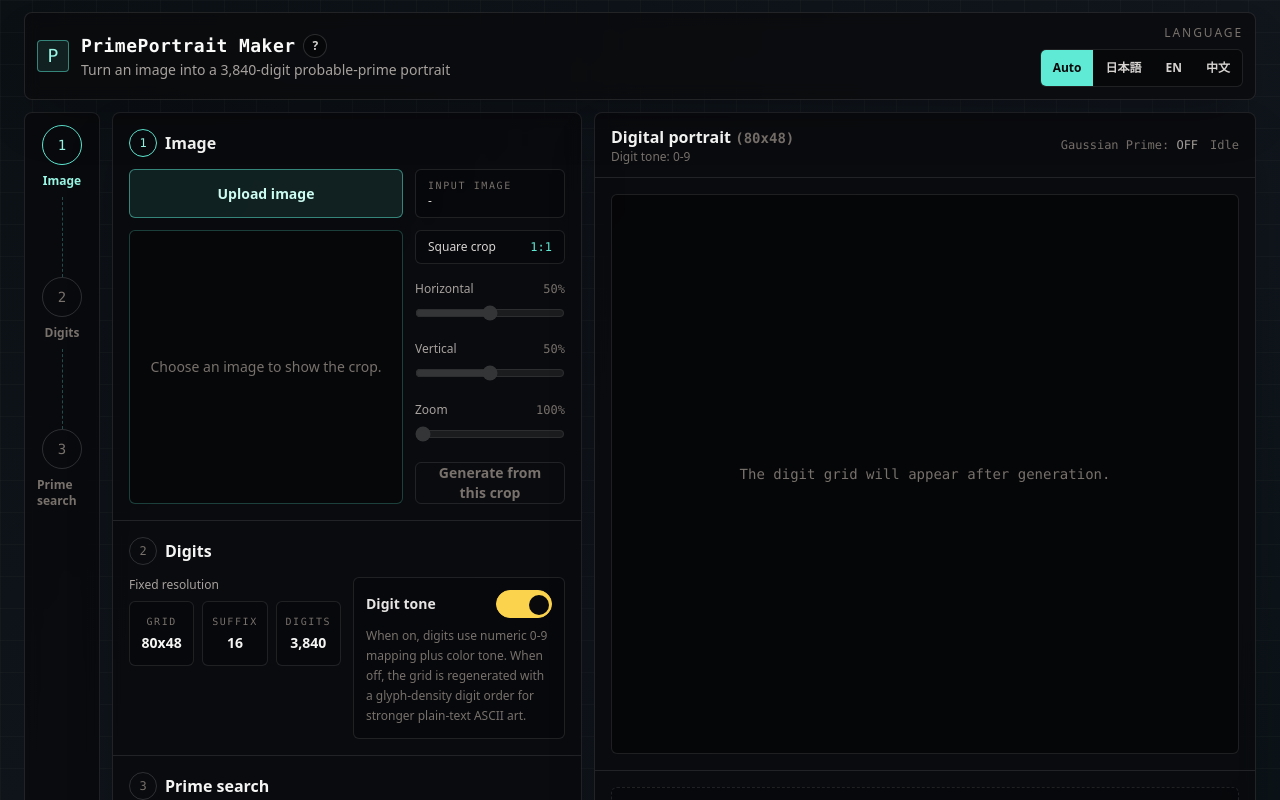
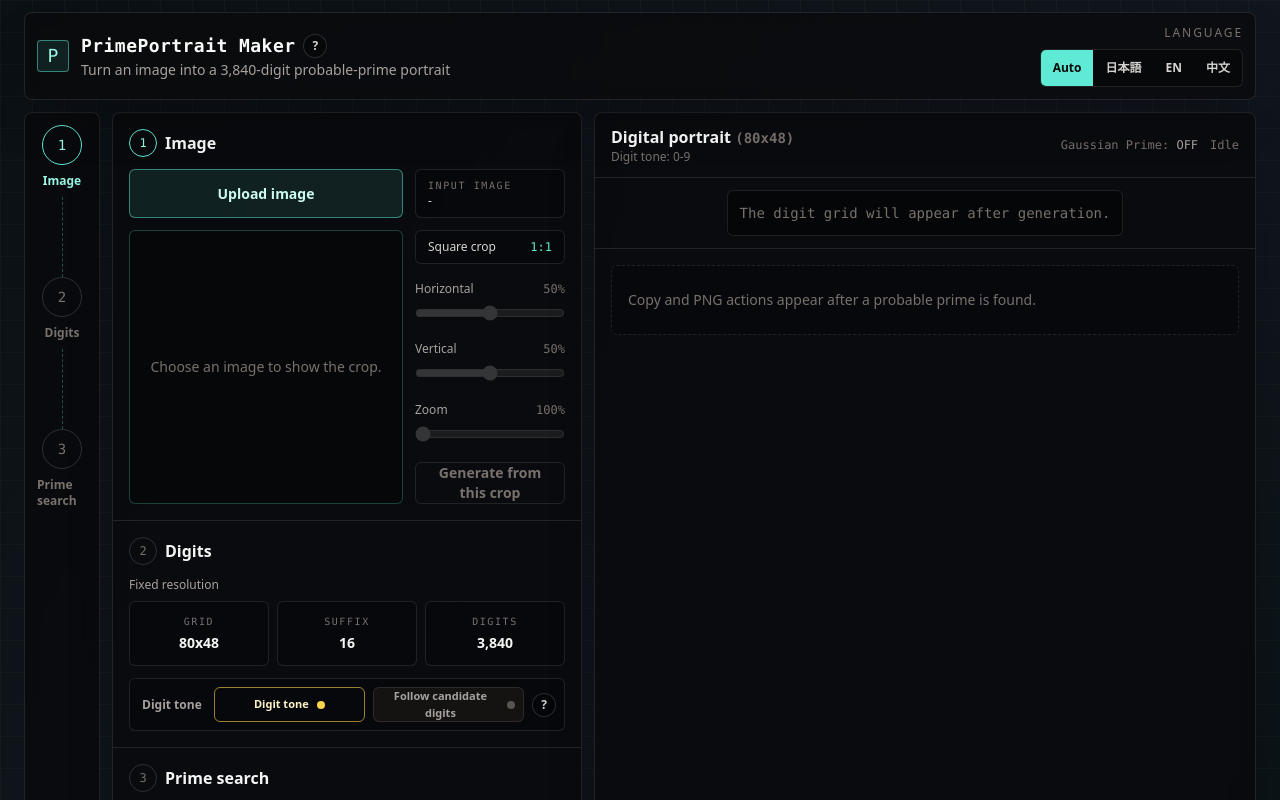
Before and after one commit to dueyama/primeportrait-maker, a Next.js app: page / in a window 1280 px wide. Shown: the top 800 px of the page. Built offline with nearby package versions, Linux system fonts and the light colour scheme.

Commit message:
Refine tone display controls

```diff
--- a/app/page.tsx
+++ b/app/page.tsx
@@ -9,7 +9,6 @@ import {
   renderDigitGridPng,
   type CropFocus,
   type DigitArtResult,
-  type DigitMappingMode,
 } from "@/lib/imageArt";
 
 type SearchStatus = "idle" | "running" | "found" | "not_found" | "cancelled" | "error";
@@ -84,7 +83,9 @@ const translations = {
     gaussian: "Gaussian Prime",
     gaussianHelp: "ONの場合、通常の素数に加えて n mod 4 = 3 を要求します。",
     digitTone: "数字の濃淡",
-    digitToneHelp: "ONでは0〜9の数値順に色で濃淡を出します。OFFでは単色表示でも崩れにくいよう、数字の字形密度順で再生成します。",
+    digitToneHelp: "ONでは元画像から取った濃淡で色を付けます。候補化で末尾の数字が変わっても色は元画像のままです。OFFは単色表示にするだけで、探索や数字列は変えません。",
+    followDigitTone: "濃淡を数字に追従",
+    followDigitToneHelp: "ONでは候補化で変わった数字に合わせて色も変えます。OFFでは元画像の濃淡を固定します。",
     start: "素数探索を開始",
     stop: "停止",
     retry: "再探索",
@@ -179,7 +180,9 @@ const translations = {
     gaussian: "Gaussian Prime",
     gaussianHelp: "When on, the result must also satisfy n mod 4 = 3.",
     digitTone: "Digit tone",
-    digitToneHelp: "When on, digits use numeric 0-9 mapping plus color tone. When off, the grid is regenerated with a glyph-density digit order for stronger plain-text ASCII art.",
+    digitToneHelp: "When on, color tone comes from the source image and stays fixed even if the candidate suffix digits change. Turning it off only changes display color; it does not affect search or the digit string.",
+    followDigitTone: "Follow candidate digits",
+    followDigitToneHelp: "When on, changed candidate digits also change their color tone. When off, color tone stays locked to the source image.",
     start: "Start prime search",
     stop: "Stop",
     retry: "Search again",
@@ -274,7 +277,9 @@ const translations = {
     gaussian: "Gaussian Prime",
     gaussianHelp: "开启时，除了是素数，还要求 n mod 4 = 3。",
     digitTone: "数字明暗",
-    digitToneHelp: "开启时使用0〜9数值顺序并用颜色表现明暗。关闭时会按数字字形密度重新生成，单色文本更接近ASCII图。",
+    digitToneHelp: "开启时颜色明暗来自原图，即使候选末尾数字改变，颜色也保持原图明暗。关闭只会切换为单色显示，不会影响搜索或数字串。",
+    followDigitTone: "明暗跟随数字",
+    followDigitToneHelp: "开启时，候选数字改变后颜色明暗也会改变。关闭时，颜色明暗固定为原图。",
     start: "开始素数搜索",
     stop: "停止",
     retry: "重新搜索",
@@ -326,6 +331,7 @@ export default function Home() {
   const [autoLocale, setAutoLocale] = useState<Locale>("ja");
   const [gaussian, setGaussian] = useState(false);
   const [digitTone, setDigitTone] = useState(true);
+  const [toneFollowsDigits, setToneFollowsDigits] = useState(false);
   const [status, setStatus] = useState<SearchStatus>("idle");
   const [attempts, setAttempts] = useState(0);
   const [probablePrimeTests, setProbablePrimeTests] = useState(0);
@@ -340,6 +346,8 @@ export default function Home() {
   const t = translations[locale];
   const wrappedPrime = useMemo(() => (prime ? wrapDigits(prime, GRID_WIDTH) : ""), [prime]);
   const gridText = useMemo(() => wrappedPrime || art?.grid.join("\n") || "", [art, wrappedPrime]);
+  const toneGridText = useMemo(() => art?.toneGrid.join("\n") ?? "", [art]);
+  const displayToneGridText = toneFollowsDigits ? "" : toneGridText;
   const canSearch = Boolean(art) && status !== "running";
   const displayMessage = message || t.noImage;
 
@@ -377,10 +385,10 @@ export default function Home() {
       return URL.createObjectURL(file);
     });
 
-    await generateDigitArt(file, { x: 0.5, y: 0.5, zoom: 1 }, digitTone);
+    await generateDigitArt(file, { x: 0.5, y: 0.5, zoom: 1 });
   }
 
-  async function generateDigitArt(file = sourceFile, focus = cropFocus, tone = digitTone): Promise<void> {
+  async function generateDigitArt(file = sourceFile, focus = cropFocus): Promise<void> {
     if (!file) {
       setMessage(t.pickImageFirst);
       return;
@@ -397,21 +405,12 @@ export default function Home() {
     setMessage(t.generating);
 
     try {
-      const result = await imageFileToDigitArt(file, focus, mappingModeForTone(tone));
+      const result = await imageFileToDigitArt(file, focus);
       setArt(result);
       setMessage(t.generated(GRID_WIDTH, GRID_HEIGHT, result.flatDigits.length));
     } catch (error) {
       setStatus("error");
       setMessage(error instanceof Error ? error.message : t.error);
-    }
-  }
-
-  async function handleDigitToneToggle(): Promise<void> {
-    const nextTone = !digitTone;
-    setDigitTone(nextTone);
-
-    if (sourceFile) {
-      await generateDigitArt(sourceFile, cropFocus, nextTone);
     }
   }
 
@@ -528,7 +527,7 @@ export default function Home() {
       return;
     }
 
-    const png = renderDigitGridPng(wrappedPrime.split("\n"), digitTone);
+    const png = renderDigitGridPng(wrappedPrime.split("\n"), digitTone, toneFollowsDigits ? undefined : art?.toneGrid);
     const link = document.createElement("a");
     link.href = png;
     link.download = digitTone ? "primeportrait-prime-tone.png" : "primeportrait-prime-plain.png";
@@ -639,7 +638,7 @@ export default function Home() {
             </WorkflowBlock>
 
             <WorkflowBlock index={2} title={t.stepDigits} active={Boolean(sourceFile) && !art}>
-              <div className="grid gap-3 sm:grid-cols-[1fr_1fr]">
+              <div className="grid gap-3">
                 <div>
                   <p className="mb-2 text-xs font-medium text-stone-400">{t.fixedResolution}</p>
                   <dl className="grid grid-cols-3 gap-2 text-center">
@@ -648,12 +647,15 @@ export default function Home() {
                     <Metric label={t.digits} value={TOTAL_DIGITS.toLocaleString()} />
                   </dl>
                 </div>
-                <ToggleRow
-                  label={t.digitTone}
-                  help={t.digitToneHelp}
-                  enabled={digitTone}
-                  tone="amber"
-                  onToggle={() => void handleDigitToneToggle()}
+                <ToneControls
+                  toneLabel={t.digitTone}
+                  toneHelp={t.digitToneHelp}
+                  toneEnabled={digitTone}
+                  onToneToggle={() => setDigitTone((value) => !value)}
+                  followLabel={t.followDigitTone}
+                  followHelp={t.followDigitToneHelp}
+                  followEnabled={toneFollowsDigits}
+                  onFollowToggle={() => setToneFollowsDigits((value) => !value)}
                 />
               </div>
             </WorkflowBlock>
@@ -719,8 +721,8 @@ export default function Home() {
               </div>
             </div>
 
-            <div className="p-4">
-              <DigitGrid value={gridText} tone={digitTone} heightClass="h-[340px] sm:h-[470px] xl:h-[560px]" placeholder={t.gridPlaceholder} />
+            <div className="flex justify-center p-3">
+              <DigitGrid value={gridText} toneValue={displayToneGridText} tone={digitTone} placeholder={t.gridPlaceholder} />
             </div>
 
             <div className="border-t border-white/10 px-4 py-4">
@@ -980,6 +982,63 @@ function ToggleRow({
   );
 }
 
+function ToneControls({
+  toneLabel,
+  toneHelp,
+  toneEnabled,
+  onToneToggle,
+  followLabel,
+  followHelp,
+  followEnabled,
+  onFollowToggle,
+}: {
+  toneLabel: string;
+  toneHelp: string;
+  toneEnabled: boolean;
+  onToneToggle: () => void;
+  followLabel: string;
+  followHelp: string;
+  followEnabled: boolean;
+  onFollowToggle: () => void;
+}) {
+  return (
+    <div className="flex items-center gap-2 rounded-md border border-white/10 bg-black/20 px-2 py-2">
+      <span className="hidden shrink-0 px-1 text-xs font-semibold text-stone-400 sm:block">{toneLabel}</span>
+      <div className="grid min-w-0 flex-1 grid-cols-2 gap-2">
+        <CompactSwitch label={toneLabel} enabled={toneEnabled} onToggle={onToneToggle} />
+        <CompactSwitch label={followLabel} enabled={followEnabled} onToggle={onFollowToggle} />
+      </div>
+      <HelpButton title={toneLabel} body={`${toneHelp} ${followHelp}`} align="right" />
+    </div>
+  );
+}
+
+function CompactSwitch({
+  label,
+  enabled,
+  onToggle,
+}: {
+  label: string;
+  enabled: boolean;
+  onToggle: () => void;
+}) {
+  return (
+    <button
+      type="button"
+      onClick={onToggle}
+      className={`flex min-h-7 items-center justify-center gap-2 rounded-md border px-2 text-center text-[11px] font-semibold transition ${
+        enabled
+          ? "border-amber-300/60 bg-amber-300/12 text-amber-100"
+          : "border-white/10 bg-stone-900/70 text-stone-400 hover:border-white/20"
+      }`}
+      aria-pressed={enabled}
+    >
+      <span>{label}</span>
+      <span className={`h-2 w-2 shrink-0 rounded-full ${enabled ? "bg-amber-300" : "bg-stone-600"}`} />
+    </button>
+  );
+}
+
 function RangeControl({
   label,
   value,
@@ -1121,28 +1180,29 @@ function LanguageSwitch({
 
 const DigitGrid = memo(function DigitGrid({
   value,
+  toneValue,
   tone,
-  heightClass,
   placeholder,
 }: {
   value: string;
+  toneValue: string;
   tone: boolean;
-  heightClass: string;
   placeholder: string;
 }) {
   const rows = useMemo(() => value.split("\n"), [value]);
+  const toneRows = useMemo(() => toneValue.split("\n"), [toneValue]);
 
   return (
     <div
-      className={`digit-grid ${heightClass} w-full overflow-auto rounded-md border border-white/10 bg-black/40 p-3 font-mono text-[7px] leading-[1.05]`}
+      className="digit-grid inline-block max-w-full overflow-hidden rounded-md border border-white/10 bg-black/40 p-2 font-mono text-[6px] leading-[1.04] sm:p-3 sm:text-[8px]"
       aria-label={placeholder}
     >
       {value ? (
-        <pre className="m-0 select-text whitespace-pre font-mono">
+        <pre className="m-0 inline-block select-text whitespace-pre font-mono">
           {rows.map((row, rowIndex) => (
             <span key={rowIndex}>
               {Array.from(row).map((digit, digitIndex) => (
-                <span key={`${rowIndex}-${digitIndex}`} style={{ color: tone ? digitColor(digit) : "#fef3c7" }}>
+                <span key={`${rowIndex}-${digitIndex}`} style={{ color: tone ? digitColor(toneRows[rowIndex]?.[digitIndex] ?? digit) : "#fef3c7" }}>
                   {digit}
                 </span>
               ))}
@@ -1182,10 +1242,6 @@ function digitColor(digit: string): string {
   return `hsl(42 72% ${18 + value * 7}%)`;
 }
 
-function mappingModeForTone(tone: boolean): DigitMappingMode {
-  return tone ? "value" : "glyph-density";
-}
-
 function resolveLocale(option: LocaleOption, autoLocale: Locale): Locale {
   if (option !== "auto") {
     return option;
```
Also changed, not shown: lib/imageArt.ts (+9 -2 lines), 1 other file (tests, documents, lock files or other folders).
